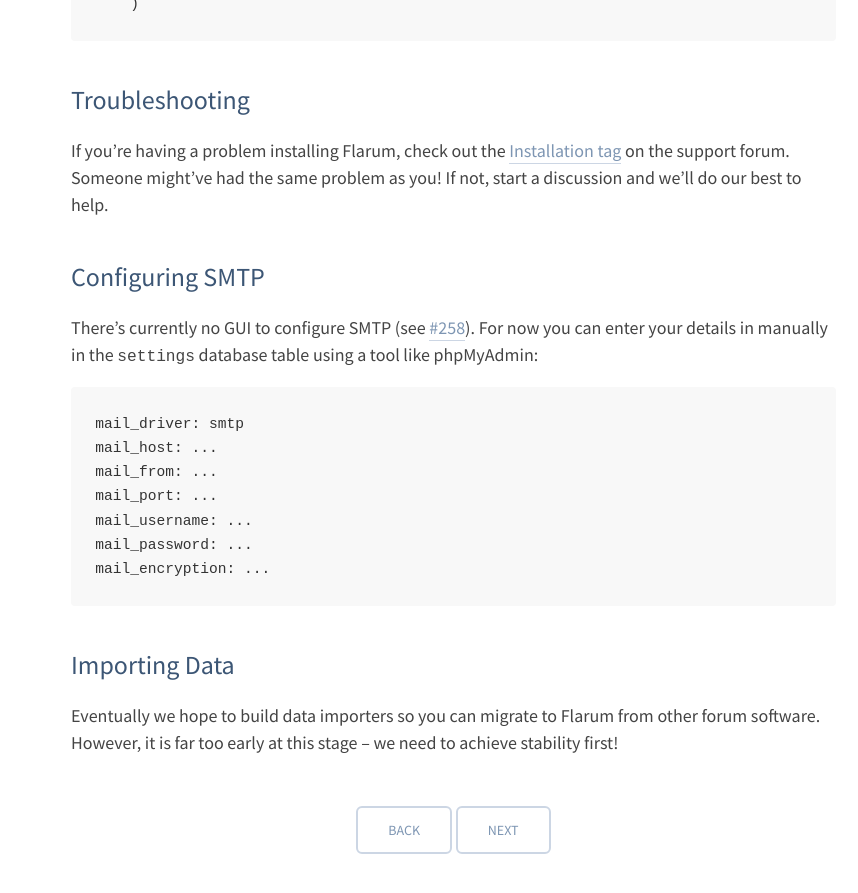
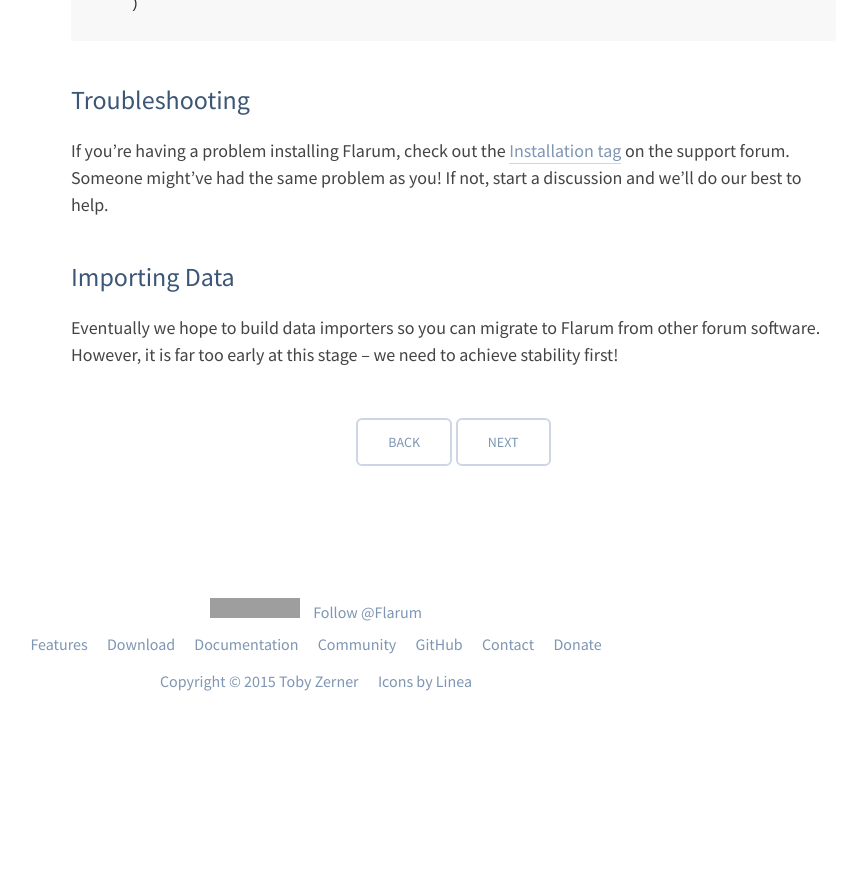
Before and after one commit to flarum/flarum.github.io, a Jekyll site: the page built from _docs/installation.md, in a window 1280 px wide and 900 px high, scrolled down 3560 px. Shown: the top 893 px of the window, without its empty margins (324-1182 px from the left). Built offline with Jekyll 4.4.1, drawn with Linux system fonts in a browser that asks for light colours; nearby versions of some CDN libraries; comment, search, counter and statistics services are not loaded; after the commit the page ends 4357 px from its top, so only the background shows below that; grey boxes are pictures that could not be loaded.

Commit message:
Removed manual SMTP configuration in Installation.md
The section about manually configuring SMTP is redundant and I have removed it as you can now configure the email settings from the `admin` panel.

````diff
--- a/_docs/installation.md
+++ b/_docs/installation.md
@@ -135,22 +135,6 @@
 
 If you're having a problem installing Flarum, check out the [Installation tag](http://discuss.flarum.org/t/installation) on the support forum. Someone might've had the same problem as you! If not, start a discussion and we'll do our best to help.
 
-<a name="configuring-smtp"></a>
-
-## Configuring SMTP
-
-There's currently no GUI to configure SMTP (see [#258](https://github.com/flarum/core/issues/258)). For now you can enter your details in manually in the `settings` database table using a tool like phpMyAdmin:
-
-```
-mail_driver: smtp
-mail_host: ...
-mail_from: ...
-mail_port: ...
-mail_username: ...
-mail_password: ...
-mail_encryption: ...
-```
-
 <a name="importing-data"></a>
 
 ## Importing Data
````
